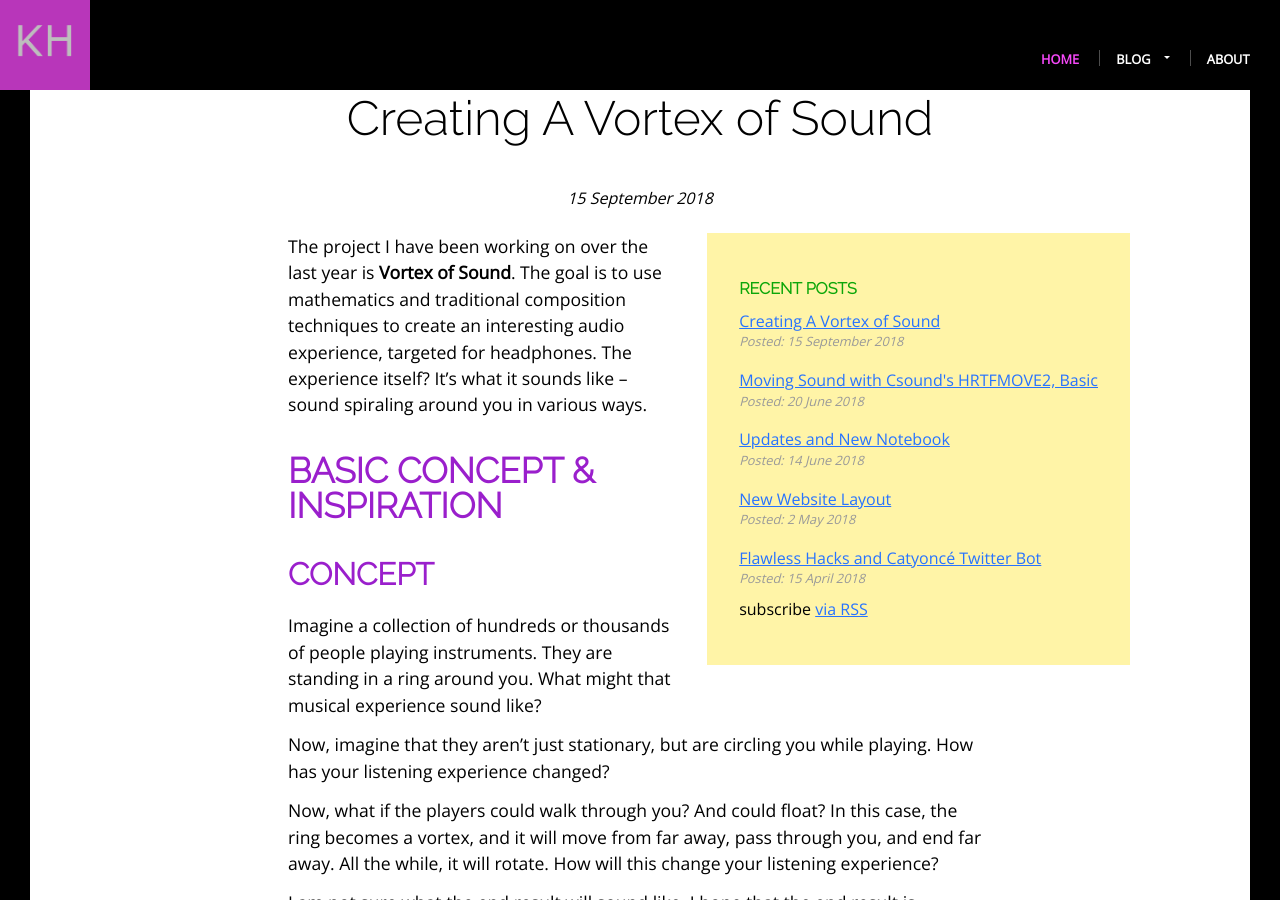
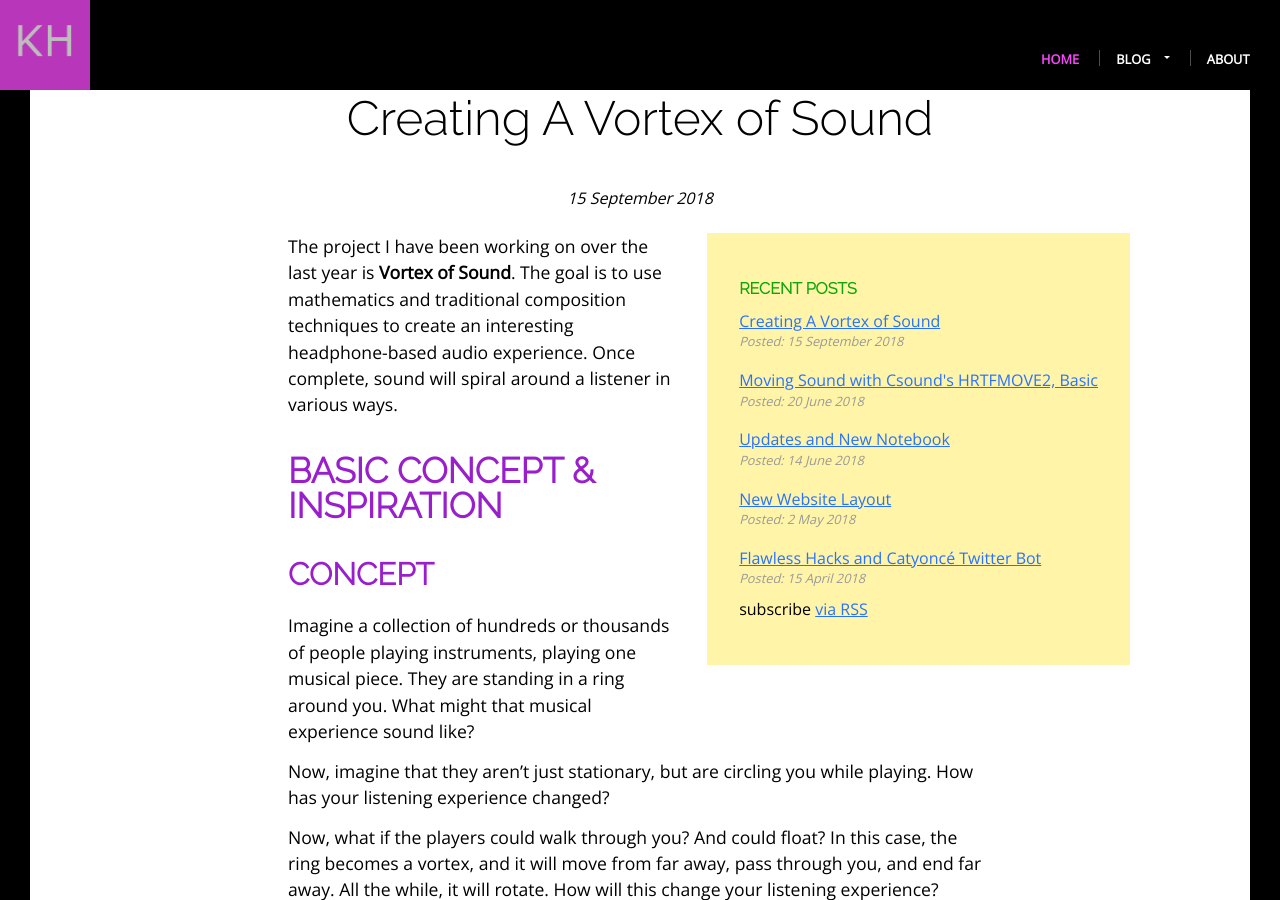
Before and after one commit to khoeger/khoeger.github.io, a Jekyll site: the page built from _posts/2018-09-15-creating-a-vortex-of-sound.md, in a window 1280 px wide and 900 px high, scrolled down 446 px. Built offline with Jekyll 4.4.1, drawn with Linux system fonts in a browser that asks for light colours; some of the changed text lies outside the part shown.

Commit message:
Tweak post language

```diff
--- a/_posts/2018-09-15-creating-a-vortex-of-sound.md
+++ b/_posts/2018-09-15-creating-a-vortex-of-sound.md
@@ -8,14 +8,12 @@ postHero: /assets/img/2018/2018-09-15/DSCF8263_crop2.png
 ---
 
 The project I have been working on over the last year is **Vortex of Sound**.
-The goal is to use mathematics and traditional composition techniques to create an interesting audio experience,
-targeted for headphones. The experience itself? It's what it sounds like -- sound
-spiraling around you in various ways.
+The goal is to use mathematics and traditional composition techniques to create an interesting headphone-based audio experience. Once complete, sound will spiral around a listener in various ways.
 
 # Basic Concept & Inspiration
 
 ## Concept
-Imagine a collection of hundreds or thousands of people playing instruments.
+Imagine a collection of hundreds or thousands of people playing instruments, playing one musical piece.
 They are standing in a ring around you. What might that musical experience sound like?
 
 Now, imagine that they aren't just stationary, but are circling you while playing.
@@ -32,12 +30,11 @@ I hope that the end result is interesting and will take a pleasant musical exper
 ## Inspiration
 At the Immersive Music Hackathon in December 2018, I was introduced to the concept of an immersive audio experience.
 This is part of my exploration of the concept!
-I came up with the idea at the hackathon, and have been slowly figuring out how to implement it since.
 
 The idea very vaguely is inspired by the motion of a storm.
-I respect their sheer power, how they, as a force of nature, can drastically change the environment.
-While the shape and motion are modeled somewhat after hurricanes, this project is a homage to all storms, those of nature, ones caused by social or political actions, or ones brewing solely within the listener.
-May the experience of a storm force us to examine our environment and our ways, making us wiser, even if we weathered the storm by retreating.
+I respect their sheer power, and how they, as a force of nature, can drastically change the environment.
+While the shape and motion are modeled somewhat after hurricanes, this project is a homage to all storms, those of nature, those caused by social or political actions, or those brewing solely within the listener.
+May experiencing a storm force us to examine our environment and our ways, making us wiser, even if we weathered the storm by retreating.
 
 # Process
 
```
Also changed, not shown: other parts of _posts/2018-09-15-creating-a-vortex-of-sound.md (+2 -2 lines).
